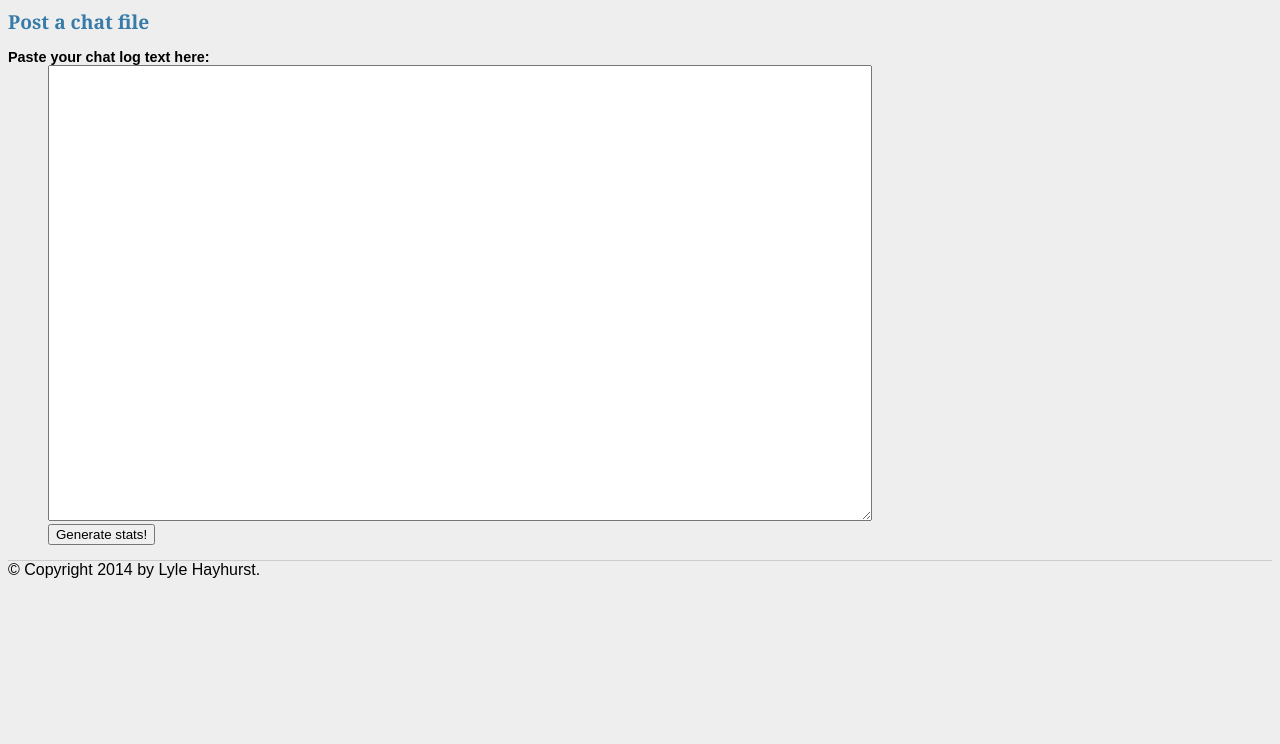
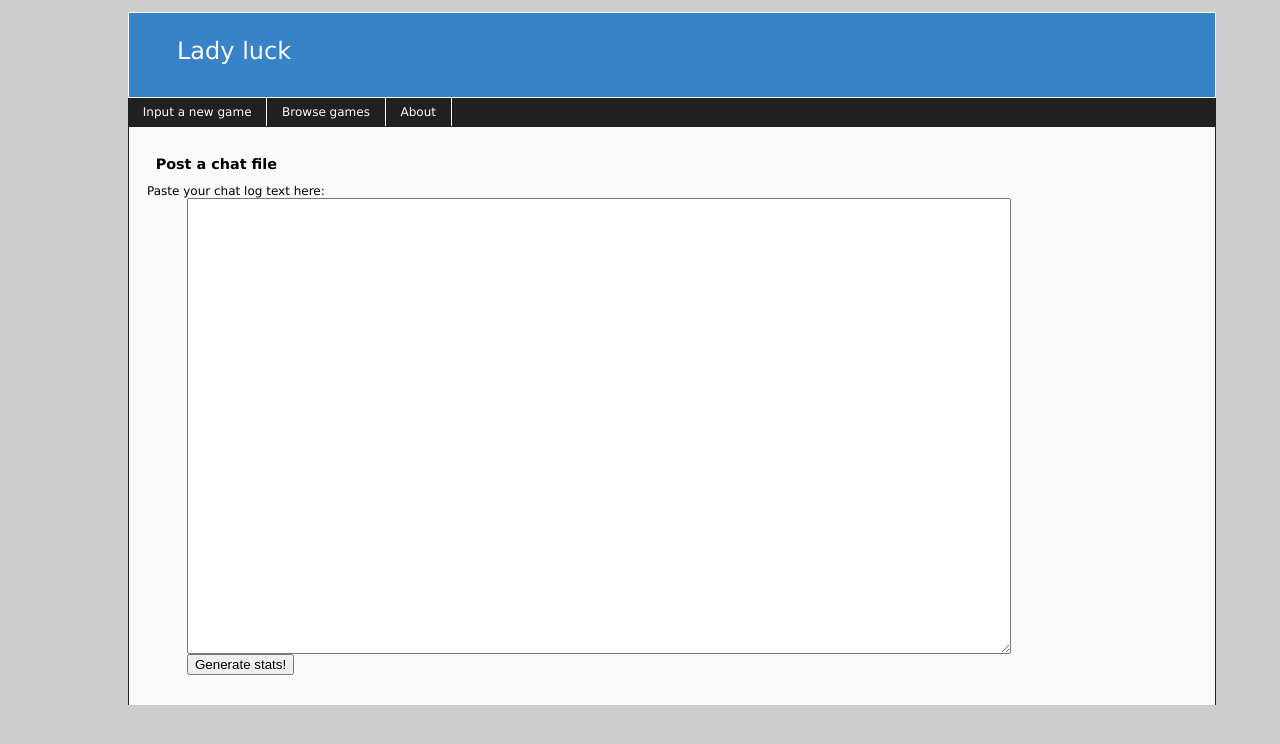
Before and after one commit to lhayhurst/ladyluck, a Flask app: page /new in a window 1280 px wide. Shown: the top 744 px of the page. Run offline with Flask 2, Linux system fonts and the light colour scheme.

Commit message:
various ui tweaks in prep for going live.

```diff
--- a/ladyluck.py
+++ b/ladyluck.py
@@ -1,8 +1,10 @@
 import os
 import pickle
 import uuid
+import time
 from flask import Flask, render_template, request, url_for, redirect, make_response, flash
 import shutil
+from flask.ext.cache import Cache
 from werkzeug.utils import secure_filename
 from lgraph import LuckGraphs
 from parser import LogFileParser
@@ -11,9 +13,14 @@ from stats import DiceStats
 
 UPLOAD_FOLDER = "static"
 ALLOWED_EXTENSIONS = set( ['png'])
+
 app    = Flask(__name__)
+cache  = Cache()
+
 app.config['UPLOAD_FOLDER'] = UPLOAD_FOLDER
 here = os.path.dirname(__file__)
+static_dir = os.path.join( here, app.config['UPLOAD_FOLDER'] )
+
 
 ADMINS = ['sozinsky@gmail.com']
 if not app.debug:
@@ -23,6 +30,30 @@ if not app.debug:
     ADMINS, 'Ladyluck Failed')
     mail_handler.setLevel(logging.ERROR)
     app.logger.addHandler(mail_handler)
+
+
+def get_all_games():
+    ret = []
+    for file in os.listdir( static_dir ):
+        prefix_suffix = os.path.splitext(file)
+        if prefix_suffix[1] == ".pik":
+            summary_stats = pickle.load( open( os.path.join(static_dir, file ), 'r' ) )
+            url_text = "{0} vs {1} ({2})".format(summary_stats[0].player, summary_stats[1].player, summary_stats[2])
+            guid     = prefix_suffix[0]
+            ret.append( { 'text' : url_text, 'guid' : 'game?id=' + guid})
+    return ret
+
+
+@app.route("/")
+@app.route("/about")
+def about():
+    return render_template('about.html')
+
+@app.route("/games" )
+def games():
+    games = get_all_games()
+
+    return( render_template('games.html', games=games) )
 
 
 @app.route('/new', methods=['GET'])
@@ -46,29 +77,28 @@ def add_game():
     output.seek(0)
     game_uuid = uuid.uuid4()
     filename = secure_filename( str(game_uuid) + '.png')
-    full_pwd = os.path.join( here, app.config['UPLOAD_FOLDER'], filename)
+    full_pwd = os.path.join( static_dir, filename)
     fd = open( full_pwd, 'w')
     shutil.copyfileobj( output, fd )
 
     pickled_game_name = secure_filename(str(game_uuid) + '.pik' )
-    full_pickle_path  = os.path.join( here, app.config['UPLOAD_FOLDER'], pickled_game_name)
+    full_pickle_path  = os.path.join( static_dir, pickled_game_name)
     pickle.dump( parser, open(full_pickle_path, 'wb') )
 
     #build the summary stats
     summary_stats = get_summary_stats(parser.turns)
     pickled_game_name = secure_filename(str(game_uuid) + '.pik' )
-    full_pickle_path  = os.path.join( here, app.config['UPLOAD_FOLDER'], pickled_game_name)
+    full_pickle_path  = os.path.join( static_dir, pickled_game_name)
     pickle.dump( summary_stats, open(full_pickle_path, 'wb') )
 
 
     return redirect( url_for('game', id=str(game_uuid)) )
-#    return render_template( 'result.html', imagesrc=filename, results=summary_stats)
 
 @app.route('/game')
 def game():
     uuid = request.args.get('id')
     pickled_game_name = secure_filename(str(uuid) + '.pik' )
-    full_pickle_path  = os.path.join( here, app.config['UPLOAD_FOLDER'], pickled_game_name)
+    full_pickle_path  = os.path.join( static_dir, pickled_game_name)
     if not os.path.exists( full_pickle_path ):
         #TODO: redirect them to a more useful page
         return redirect(url_for('add_game'))
@@ -77,7 +107,7 @@ def game():
 
     return render_template( 'result.html',
                              imagesrc=filename,
-                             results=summary_stats,
+                             results=(summary_stats[0],summary_stats[1]),
                              player1=summary_stats[0].player,
                              player2=summary_stats[1].player)
 
@@ -110,8 +140,10 @@ def get_summary_stats(turns):
                 player1_stats.add_roll(roll, 'Defend')
             else:
                 player2_stats.add_roll(roll, 'Defend')
+
     ret.append(player1_stats)
     ret.append(player2_stats)
+    ret.append(time.strftime("%m-%d-%Y"))
     return ret
 
 
--- a/static/style.css
+++ b/static/style.css
@@ -1,17 +1,106 @@
-body { font-family: sans-serif; background: #eee; }
-a, h1, h2 { color: #377ba8; }
-h1, h2 { font-family: 'Georgia', serif; margin: 0; }
-h1 { border-bottom: 2px solid #eee; }
-h2 { font-size: 1.2em; }
-.page { margin: 2em auto; width: 35em; border: 5px solid #ccc;
-padding: 0.8em; background: white; }
-.entries { list-style: none; margin: 0; padding: 0; }
-.entries li { margin: 0.8em 1.2em; }
-.entries li h2 { margin-left: -1em; }
-.add-entry { font-size: 0.9em; border-bottom: 1px solid #ccc; }
-.add-entry dl { font-weight: bold; }
-.metanav { text-align: right; font-size: 0.8em; padding: 0.3em;
-margin-bottom: 1em; background: #fafafa; }
-.flash { background: #cee5F5; padding: 0.5em;
-border: 1px solid #aacbe2; }
-.error { background: #f0d6d6; padding: 0.5em; }
+#centre {
+border:1px solid #202020;
+border-bottom:0;
+border-top:0;
+color:#000;
+padding:1.5em;
+}
+
+#conteneur {
+background-color:#fafafa;
+margin:1em 10%;
+min-width:60em;
+position:absolute;
+width:80%;
+}
+
+#haut {
+background-color:#202020;
+height:2.4em;
+max-height:2.4em;
+}
+
+#header {
+background-color:#3882C7;
+border:1px solid #fafafa;
+color:#fafafa;
+font-size:2em;
+height:2.5em;
+padding-left:2em;
+padding-top:1em;
+}
+
+#pied {
+border:1px solid #202020;
+border-top:0;
+padding:0.5em;
+text-align:right;
+}
+
+.menuhaut {
+font-size:1em;
+list-style-type:none;
+margin:0;
+padding:0;
+}
+
+.menuhaut a {
+color:#fafafa;
+margin:0 0.4em;
+text-decoration:none;
+}
+
+.menuhaut a:hover {
+color:#FF0;
+text-decoration:none;
+}
+
+.menuhaut li {
+border-right:1px solid #fff;
+display:inline;
+float:left;
+margin:0;
+padding:0.6em 10px;
+}
+
+a {
+color:#000;
+text-decoration:underline;
+}
+
+body {
+background-color:#CDCDCD;
+font-family:Verdana, Arial, Helvetica, sans-serif;
+font-size:0.75em;
+margin: 0px;
+padding: 0px;
+}
+
+h1 {
+font-size:1.6em;
+margin:0.5em 0.5em 1em 0;
+}
+
+h2 {
+font-size:1.2em;
+margin:0.8em 0.5em 0.3em 0.6em;
+}
+
+h3 {
+font-size:1.1em;
+margin:0.8em 0.5em 0.3em 0.8em;
+}
+
+h4 {
+font-size:1em;
+margin:0.7em 0.5em 0.3em 1em;
+}
+
+h5 {
+font-size:0.9em;
+margin:0.6em 0.5em 0.2em 1.5em;
+}
+
+p {
+margin:1px 0.5em 0.5em 1.5em;
+}
--- a/templates/layout.html
+++ b/templates/layout.html
@@ -1,17 +1,26 @@
-<!doctype html>
+
+<!DOCTYPE html PUBLIC "-//W3C//DTD XHTML 1.0 Transitional//EN" "http://www.w3.org/TR/xhtml1/DTD/xhtml1-transitional.dtd">
+
 <html>
-<head>
-{% block head %}
-<link rel="stylesheet" href="{{ url_for('static', filename='style.css') }}">
-<title>{% block title %}{% endblock %} - My Webpage</title>
-{% endblock %}
-</head>
-<body>
-<div id="content">{% block content %}{% endblock %}</div>
-<div id="footer">
-{% block footer %}
-&copy; Copyright 2014 by Lyle Hayhurst</a>.
-{% endblock %}
-</div>
-</body>
+	<head>
+		<title>Lady luck</title>
+		<meta http-equiv="Content-Type" content="text/html; charset=iso-8859-15" />
+		<link rel="stylesheet" href="static/style.css" />
+	</head>
+	<body>
+	<div id="conteneur" style="overflow:hidden; width:85%;">
+		  <div id="header">Lady luck</div>
+
+		  <div id="haut" >
+			<ul class="menuhaut" >
+				<li><a href="new">Input a new game</a></li>
+				<li><a href="games">Browse games</a></li>
+				<li><a href="about">About</a></li>
+
+			</ul>
+     </div>
+     <div id="centre" >
+      {% block content %}{% endblock %}</div>
+	</div>
+	</body>
 </html>
--- a/templates/result.html
+++ b/templates/result.html
@@ -2,8 +2,8 @@
 {% block content %}
 <style type="text/css">
 .tg  {border-collapse:collapse;border-spacing:0;}
-.tg td{font-family:Arial, sans-serif;font-size:14px;padding:10px 5px;border-style:solid;border-width:1px;overflow:hidden;word-break:normal;}
-.tg th{font-family:Arial, sans-serif;font-size:14px;font-weight:normal;padding:10px 5px;border-style:solid;border-width:1px;overflow:hidden;word-break:normal;}
+.tg td{font-family:Arial, sans-serif;font-size:12px;padding:10px 5px;border-style:solid;border-width:1px;overflow:hidden;word-break:normal;}
+.tg th{font-family:Arial, sans-serif;font-size:12px;font-weight:normal;padding:10px 5px;border-style:solid;border-width:1px;overflow:hidden;word-break:normal;}
 .tg .tg-mv95{font-weight:bold;background-color:#27ae60;color:#000000;text-align:center}
 .tg .tg-6gnk{font-style:italic;background-color:#ffffff}
 .tg .tg-zouf{font-weight:bold;background-color:#e74c3c;color:#000000;text-align:center}
```
Also changed, not shown: lgraph.py (+11 -8 lines), templates/about.html (added, +7 -0 lines), templates/games.html (added, +11 -0 lines).
